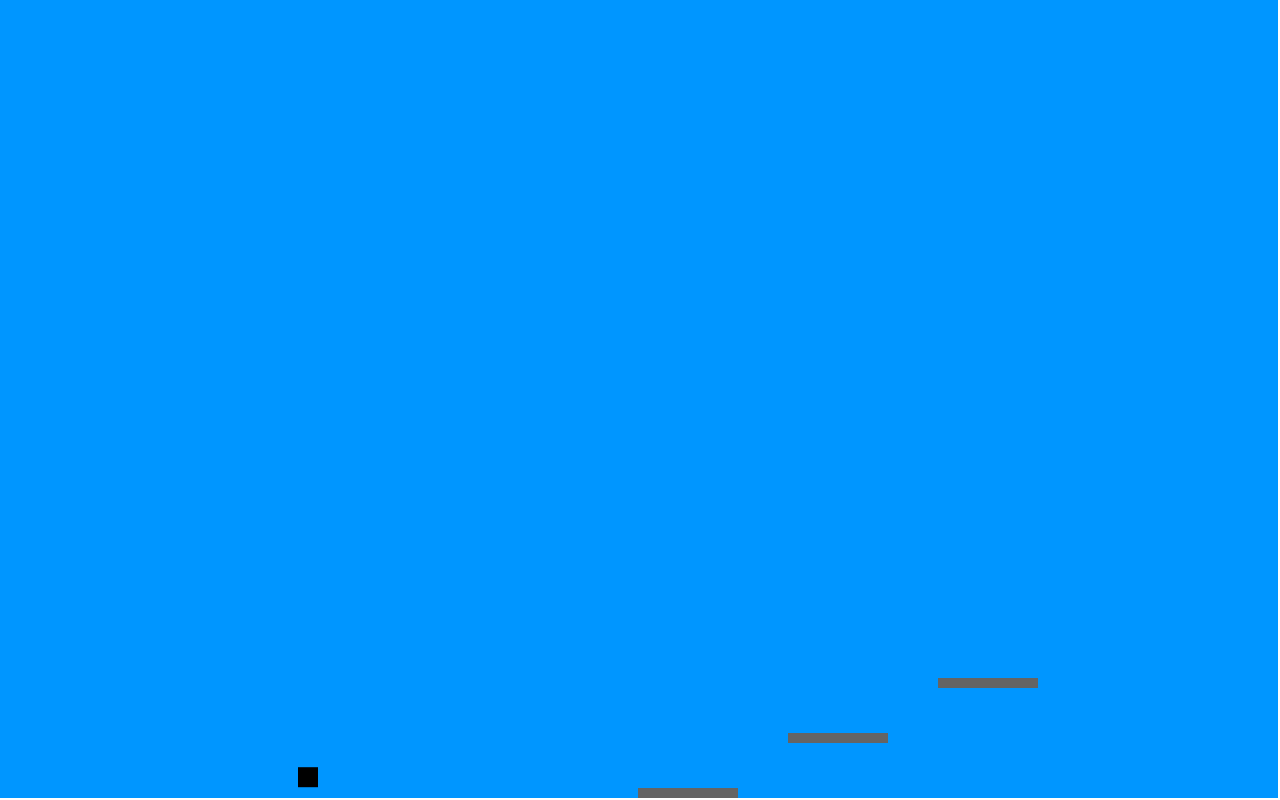
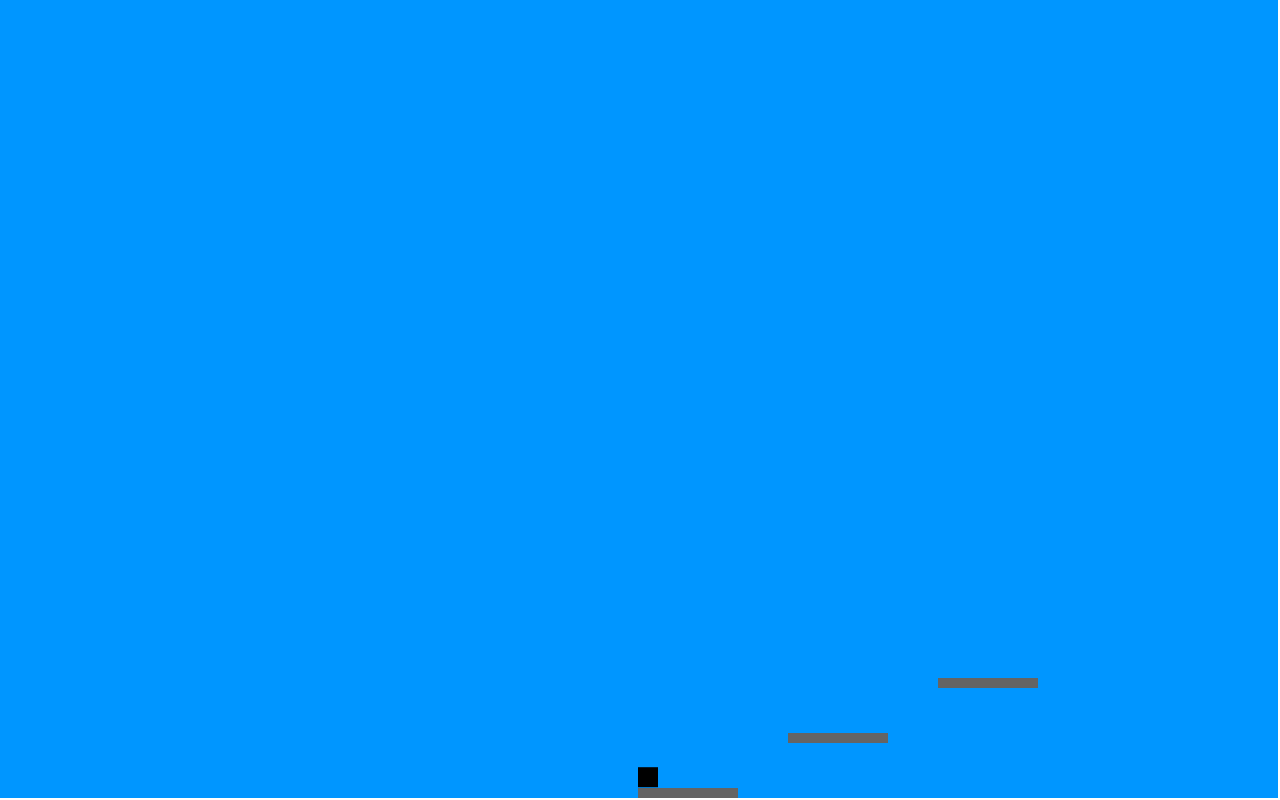
Before and after one commit to ThomasYiCui/KellansGame, a plain HTML site: page index.html in a window 1280 px wide. Drawn offline with Linux system fonts and the light colour scheme.

Commit message:
Update index.html

```diff
--- a/index.html
+++ b/index.html
@@ -157,7 +157,7 @@
                         lava(210, canvas.height - 30, 50, 20)
                     }
                     ctx.fillStyle = "rgb(0, 0, 0)";
-                    ctx.fillRect(300, playerY, 20, 20);
+                    ctx.fillRect(canvas.width/2, playerY, 20, 20);
                     playerX += paccX;
                     playerY += paccY;
                     paccY+=0.01;
```
